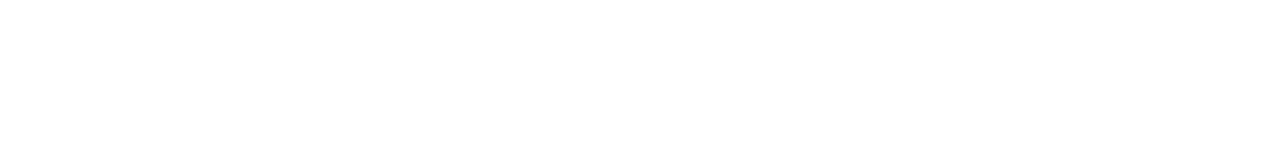
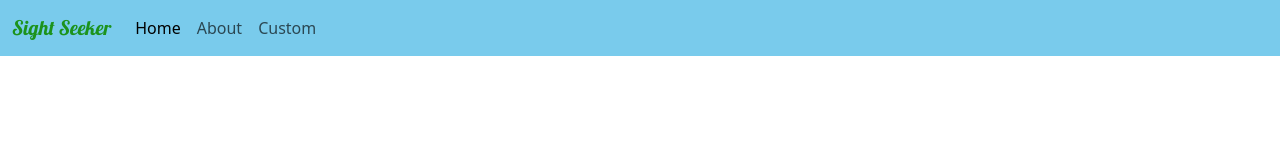
Before and after one commit to sean-michael-mlvt/final-project, a plain HTML site: page index.html in a window 1280 px wide. Drawn offline with Linux system fonts and the light colour scheme.

Commit message:
Added Basic Navbar
Added skeletal navbar banner on top to be customized later

```diff
--- a/css/custom.css
+++ b/css/custom.css
@@ -0,0 +1,11 @@
+.bg-sky {
+    background-color: rgb(121, 203, 236);
+}
+
+.fg-green {
+    color: rgb(28, 147, 28);
+}
+
+.font-lobster {
+    font-family: Lobster, Arial, Helvetica;
+}
--- a/index.html
+++ b/index.html
@@ -11,7 +11,29 @@
     <link rel="stylesheet" href="css/custom.css">
 </head>
 <body>
-
+    <header>
+        <nav class="navbar navbar-expand-md bg-sky">
+            <div class="container-fluid">
+              <a class="navbar-brand font-lobster fg-green" href="#">Sight Seeker</a>
+              <button class="navbar-toggler" type="button" data-bs-toggle="collapse" data-bs-target="#navbarNav" aria-controls="navbarNav" aria-expanded="false" aria-label="Toggle navigation">
+                <span class="navbar-toggler-icon"></span>
+              </button>
+              <div class="collapse navbar-collapse" id="navbarNav">
+                <ul class="navbar-nav">
+                  <li class="nav-item">
+                    <a class="nav-link active" aria-current="page" href="#">Home</a>
+                  </li>
+                  <li class="nav-item">
+                    <a class="nav-link" href="#">About</a>
+                  </li>
+                  <li class="nav-item">
+                    <a class="nav-link" href="#">Custom</a>
+                  </li>
+                </ul>
+              </div>
+            </div>
+          </nav>
+    </header>
 
 
     <!--Javascript-->
```
